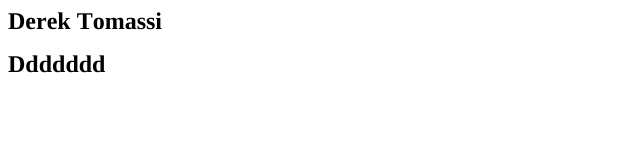
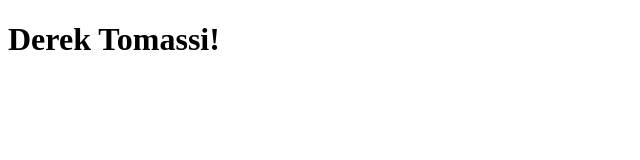
Before and after one commit to DerekTomassiJr/DerekTomassiJr.github.io, a plain HTML site: page index.html in a window 1280 px wide. Shown: the whole page, without its empty margins (0-640 px from the left). Drawn offline with Linux system fonts and the light colour scheme.

Commit message:
fixing index.html

```diff
--- a/index.html
+++ b/index.html
@@ -1,17 +1,9 @@
 <!DOCTYPE html PUBLIC "-//W3C//DTD HTML 4.01//EN" "http://www.w3.org/TR/html4/strict.dtd">
 <html>
 <head>
-  <meta http-equiv="Content-Type" content="text/html; charset=utf-8">
-  <meta http-equiv="Content-Style-Type" content="text/css">
-  <title>My First Webpage</title>
-  <meta name="Generator" content="Cocoa HTML Writer">
-  <meta name="CocoaVersion" content="2022.6">
-  <style type="text/css">
-    span.s1 {font-kerning: none}
-  </style>
+  <title>My Webpage</title>
 </head>
 <body>
-<h1 style="margin: 0.0px 0.0px 16.1px 0.0px; font: 24.0px Times; color: #000000; -webkit-text-stroke: #000000"><span class="s1"><b>Derek Tomassi</b></span></h1>
-<h1 style="margin: 0.0px 0.0px 16.1px 0.0px; font: 24.0px Times; color: #000000; -webkit-text-stroke: #000000"><span class="s1"><b>Ddddddd</b></span></h1>
+  <h1>Derek Tomassi!</h1>
 </body>
 </html>
```
